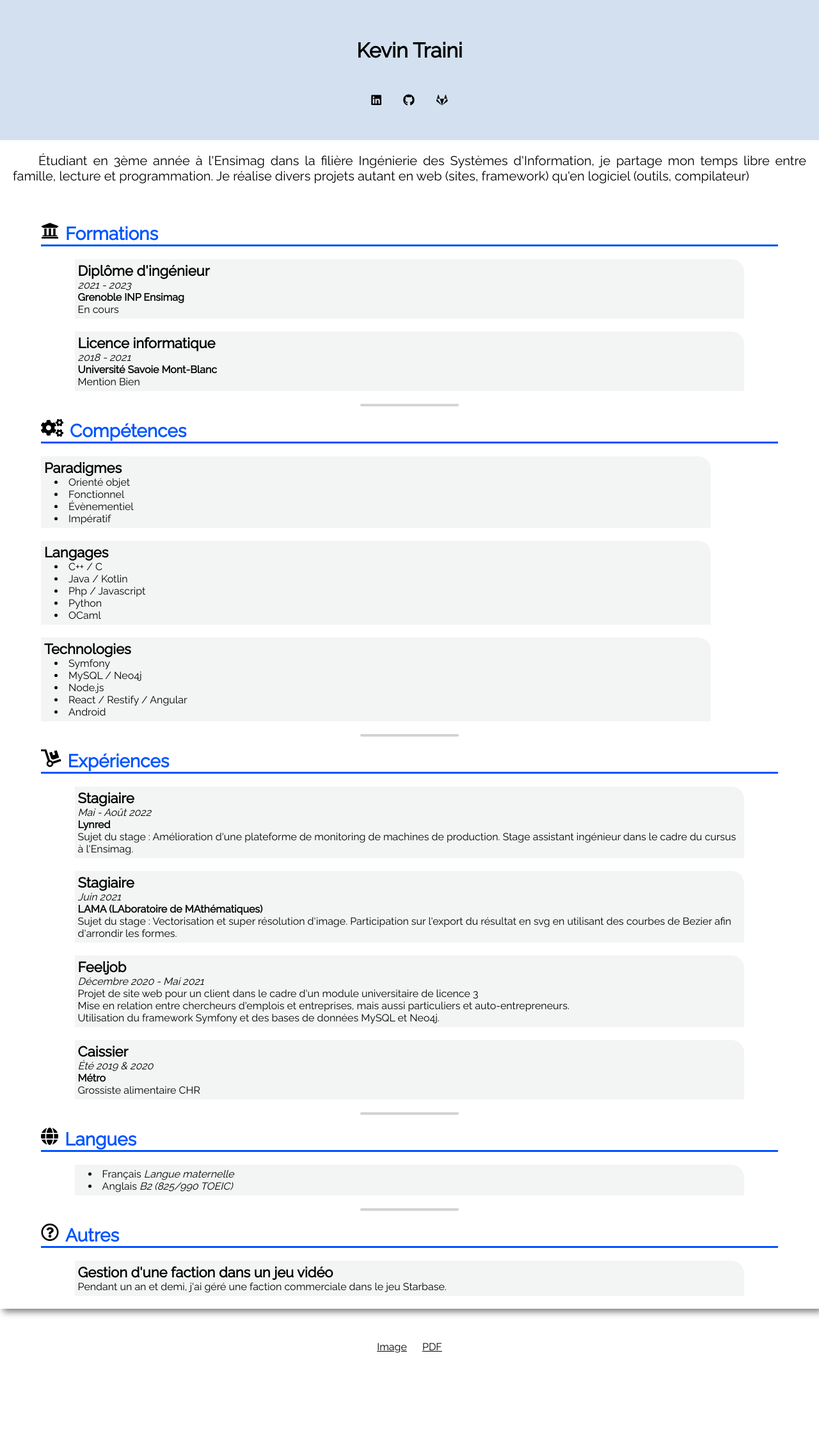
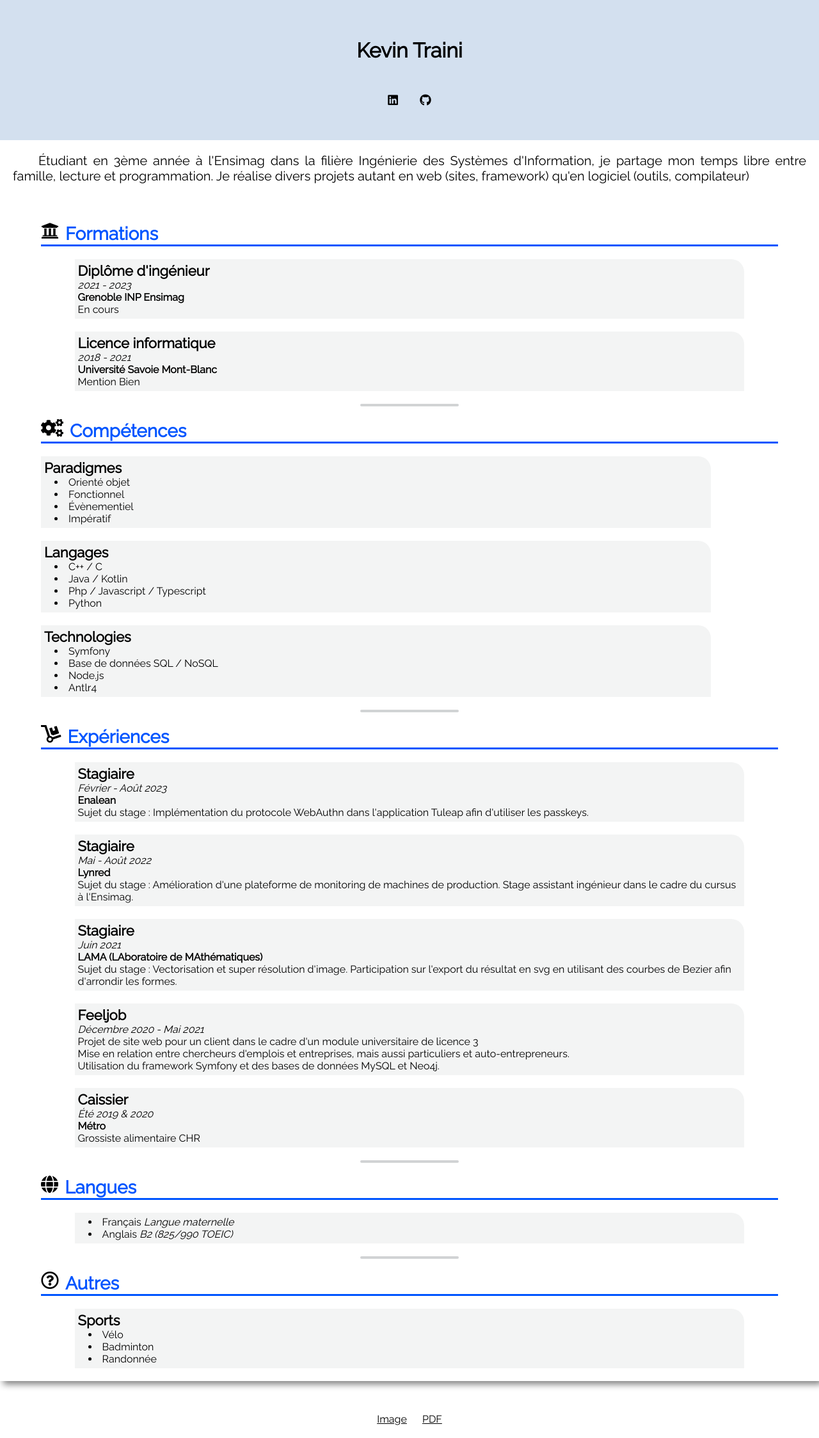
Before and after one commit to Gashmob/Website, a PHP site: template view/home/cv.html.twig in a window 1280 px wide. Shown: the whole page at 64% size. Before the commit the page ends 2114 px from the top, so only its background shows below. Run offline with PHP 8.4, Linux system fonts and the light colour scheme; the template is opened without the code that fills it, so the values that code supplies are empty; some libraries are stand-ins or nearby versions.

Commit message:
Update CV

```diff
--- a/view/home/cv.html.twig
+++ b/view/home/cv.html.twig
@@ -11,7 +11,6 @@
                     <div class="cv_head_contact_list">
                         <a href="https://www.linkedin.com/in/kevin-traini/"><i class="fab fa-linkedin"></i></a>
                         <a href="https://github.com/Gashmob/"><i class="fab fa-github"></i></a>
-                        <a href="https://gitlab.com/Gashmob/"><i class="fab fa-gitlab"></i></a>
                     </div>
                 </div>
 
@@ -61,19 +60,17 @@
                             <ul>
                                 <li>C++ / C</li>
                                 <li>Java / Kotlin</li>
-                                <li>Php / Javascript</li>
+                                <li>Php / Javascript / Typescript</li>
                                 <li>Python</li>
-                                <li>OCaml</li>
                             </ul>
                         </div>
                         <div class="cv_body_card" style="width: 30%">
                             <h4>Technologies</h4>
                             <ul>
                                 <li>Symfony</li>
-                                <li>MySQL / Neo4j</li>
+                                <li>Base de données SQL / NoSQL</li>
                                 <li>Node.js</li>
-                                <li>React / Restify / Angular</li>
-                                <li>Android</li>
+                                <li>Antlr4</li>
                             </ul>
                         </div>
                     </div>
@@ -84,6 +81,13 @@
                 <div class="cv_body_section">
                     <h3><i class="fas fa-dolly"></i>Expériences</h3>
                     <div class="cv_body_section_content column">
+                        <div class="cv_body_card">
+                            <h4>Stagiaire</h4>
+                            <p style="font-style: italic">Février - Août 2023</p>
+                            <p style="font-weight: bold">Enalean</p>
+                            <p>Sujet du stage : Implémentation du protocole WebAuthn dans l'application Tuleap afin
+                                d'utiliser les passkeys.</p>
+                        </div>
                         <div class="cv_body_card">
                             <h4>Stagiaire</h4>
                             <p style="font-style: italic">Mai - Août 2022</p>
@@ -136,8 +140,12 @@
                     <h3><i class="far fa-question-circle"></i>Autres</h3>
                     <div class="cv_body_section_content column">
                         <div class="cv_body_card">
-                            <h4>Gestion d'une faction dans un jeu vidéo</h4>
-                            <p>Pendant un an et demi, j'ai géré une faction commerciale dans le jeu Starbase.</p>
+                            <h4>Sports</h4>
+                            <ul>
+                                <li>Vélo</li>
+                                <li>Badminton</li>
+                                <li>Randonnée</li>
+                            </ul>
                         </div>
                     </div>
                 </div>
```
Also changed, not shown: resources/cv/Kevin Traini.png, 1 other file.
